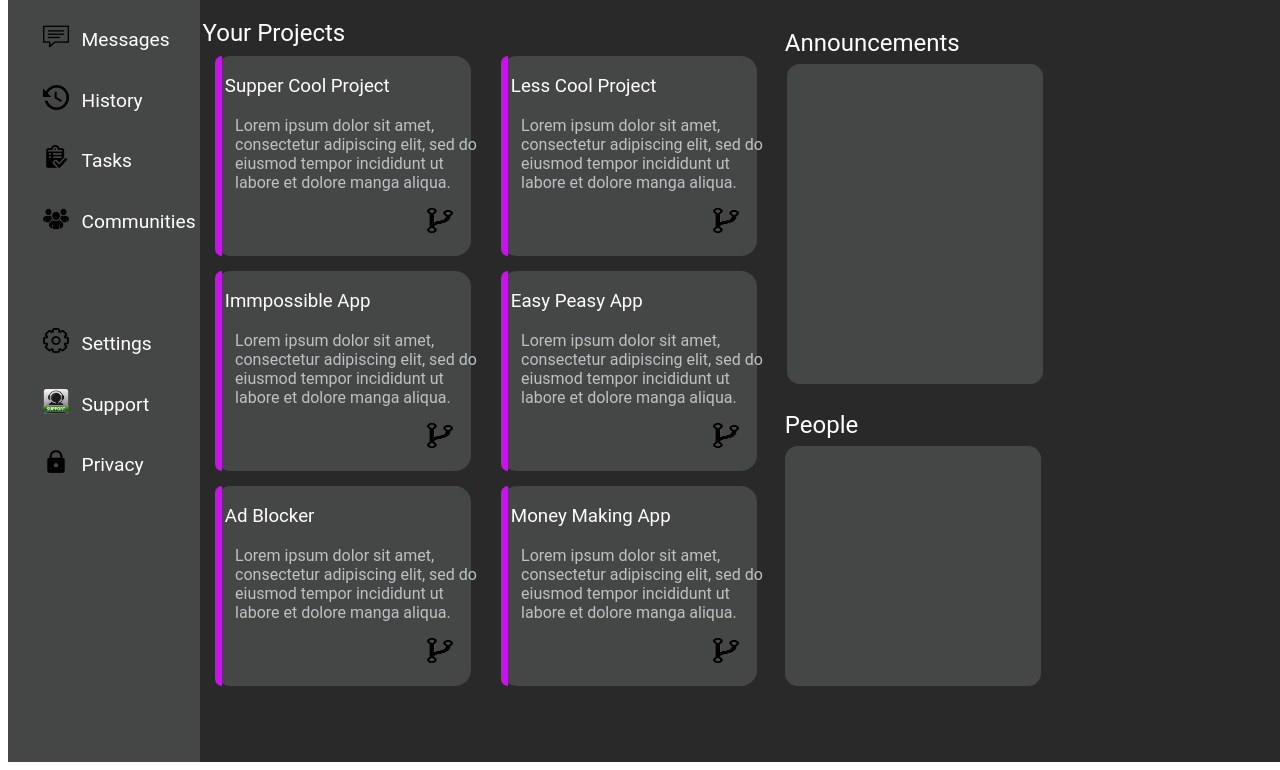
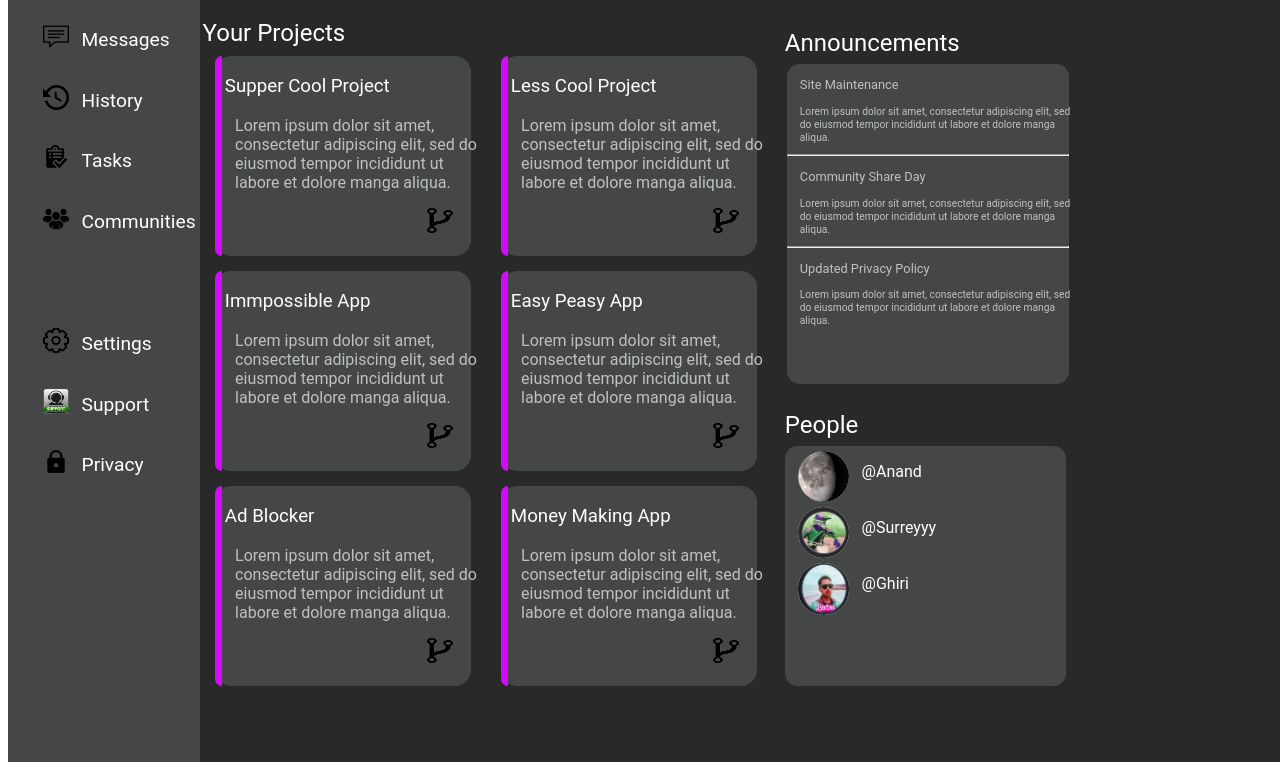
Before and after one commit to MERN-FULL-STACK-DEVELOPMNET/Project-dashboard, a plain HTML site: page index.html in a window 1280 px wide. Shown: the part 209-979 px from the top of the page. Drawn offline with Linux system fonts and the light colour scheme.

Commit message:
ADD mission completed

```diff
--- a/assets/css/style.css
+++ b/assets/css/style.css
@@ -67,7 +67,7 @@
 }
 .announcement-card {
     height: 40vh;
-    width: 20vw;
+    width: 22vw;
     position: relative;
     bottom: 5.5vw;
     border-radius: 1vw;
@@ -77,7 +77,7 @@
 .people-card {
     background-color: #454747;
     height: 30vh;
-    width: 20vw;
+    width: 22vw;
     border-radius: 1vw;
     position: relative;
     bottom: 6vw;
@@ -217,3 +217,53 @@
     position: relative;
     left: 16vw;
 }
+.announcement-sub-heading {
+    color: #bec1c2;
+    font-size: 1vw;
+    font-weight: normal;
+    position: relative;
+    left: 1vw;
+    top: 1vw;
+}
+.announcement-sub-description {
+    color: #bec1c2;
+    font-size: 0.8vw;
+    font-weight: normal;
+    position: relative;
+    left: 1vw;
+    top: 1vw;
+}
+.line {
+    position: relative;
+    top: 1vw;
+}
+.image-icon {
+    border-radius: 4vw;
+    height: 5vw;
+    width: 5vw;
+}
+.image-account-icon {
+    height: 4vw;
+    width: 4vw;
+    border-radius: 2vw;
+}
+.people-icon {
+    height: 4vw;
+    width: 4vw;
+    background-color: white;
+    border-radius: 2vw;
+    position: relative;
+    left: 1vw;
+    margin-top: 0.4vw;
+ }
+ .people-name {
+    color: white;
+    font-weight: normal;
+    position: relative;
+    left: 2vw;
+    font-size:
+ }
+ button:hover {
+    background-color: grey;
+    color: white;
+  }
--- a/index.html
+++ b/index.html
@@ -31,7 +31,7 @@
                                 <input type = "textbox" id = "search" class = "search-bar"/>
                             </div>
                             <div class = "flex-element-portfoilo">
-                                    <div class = "name-card"></div>
+                                    <div class = "name-card"><img src = "./assets/icon.jpg" class = "image-icon"/></div>
                                     <div>
                                             <p class = "hithere-para">Hi there,</p>
                                             <h1 class = "name-heading">Shanmugavel RM (@VelMaster)</h1>
@@ -42,7 +42,7 @@
                         <div class = "flex-elemnt-upper-bottom">
                             <div class = "flex-element-portfoilo">
                                 <img src = "./assets/bell-icon.png" class = "bell-icon"/>
-                                <div class = "account-icon"></div>
+                                <div class = "account-icon"><img src = "./assets/icon.jpg" class = "image-account-icon"/></div>
                                 <h3 class = "account-name">Shanmugavel RM</h3>
 
                             </div>
@@ -114,10 +114,36 @@
                         <div>
                             <h2 class = "announcement-heading">Announcements</h2>
                             <div class = "announcement-card">
+                                <div>
+                                    <h3 class = "announcement-sub-heading">Site Maintenance</h3>
+                                    <p class = "announcement-sub-description">Lorem ipsum dolor sit amet, consectetur adipiscing elit, sed do eiusmod tempor incididunt ut labore et dolore manga aliqua.</p>
+                                </div>
+                                <hr class = "line"/>
+                                <div>
+                                    <h3 class = "announcement-sub-heading">Community Share Day</h3>
+                                    <p class = "announcement-sub-description">Lorem ipsum dolor sit amet, consectetur adipiscing elit, sed do eiusmod tempor incididunt ut labore et dolore manga aliqua.</p>
+                                </div>
+                                <hr class = "line"/>
+                                <div>
+                                    <h3 class = "announcement-sub-heading">Updated Privacy Policy</h3>
+                                    <p class = "announcement-sub-description">Lorem ipsum dolor sit amet, consectetur adipiscing elit, sed do eiusmod tempor incididunt ut labore et dolore manga aliqua.</p>
+                                </div>
 
                             </div>
                             <h2 class = "people-heading">People</h2>
                             <div class = "people-card">
+                                <div class = "flex-row">
+                                    <div class = "people-icon"><img src = "./assets/anand-icon.jpg" class = "image-account-icon"/></div>
+                                    <p class = "people-name">@Anand</p>
+                                </div>
+                                <div class = "flex-row">
+                                    <div class = "people-icon"><img src = "./assets/surrey-icon.jpg" class = "image-account-icon"/></div>
+                                    <p class = "people-name">@Surreyyy</p>
+                                </div>
+                                <div class = "flex-row">
+                                    <div class = "people-icon"><img src = "./assets/t-icon.png" class = "image-account-icon"/></div>
+                                    <p class = "people-name">@Ghiri</p>
+                                </div>
 
                             </div>
                         </div>
```
Also changed, not shown: assets/anand-icon (2).jpg (added), assets/anand-icon.jpg (added), assets/icon.jpg (added), assets/surrey-icon.jpg (added), assets/t-icon.png (added), assets/thiri-icon.jpg (added).
